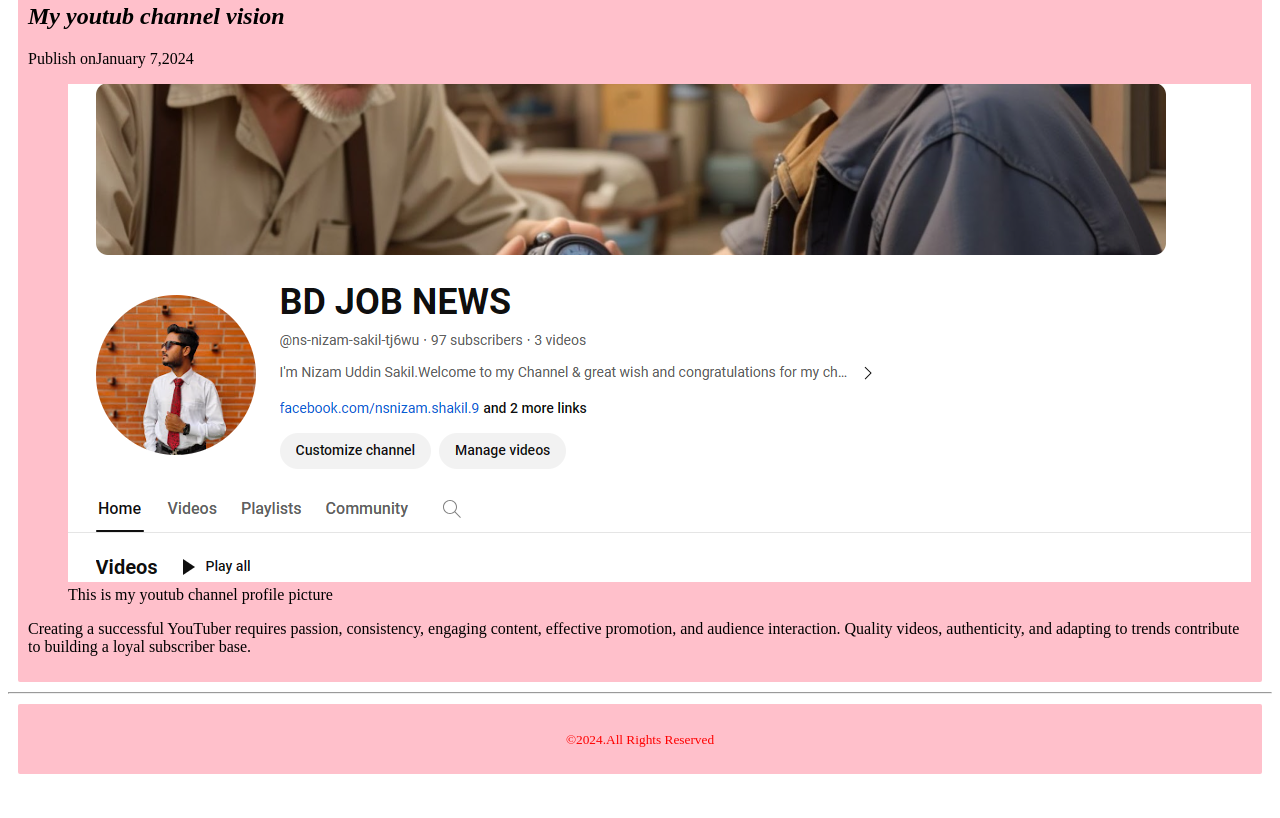
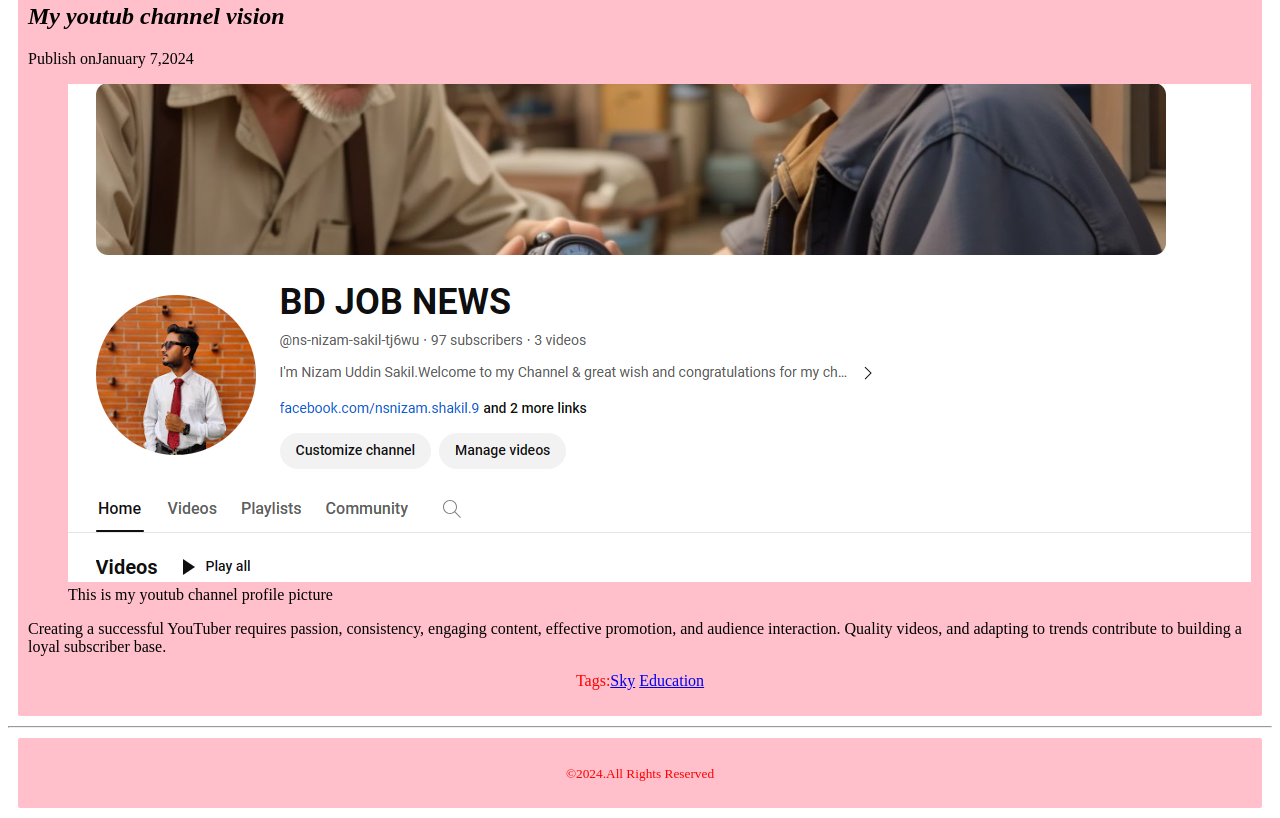
Before and after one commit to nizam-70/my-YouTube-channel, a plain HTML site: page index.html in a window 1280 px wide. Shown: the part 1269-2087 px from the top of the page. Before the commit the page ends 2053 px from the top, so only its background shows below. Drawn offline with Linux system fonts and the light colour scheme.

Commit message:
mid night

```diff
--- a/index.html
+++ b/index.html
@@ -69,11 +69,19 @@
                 </figure>
                 <section>
                     <p>
-
-Creating a successful YouTuber requires passion, consistency, engaging content, effective promotion, and audience interaction. Quality videos, authenticity,
-and adapting to trends contribute to building a loyal subscriber base.
+                Creating a successful YouTuber requires passion, consistency, engaging
+                content, effective promotion, and audience interaction. Quality videos,
+                and adapting to trends contribute to building a loyal subscriber base.
                     </p>
                 </section>
+                <footer>
+                    <p>
+                        Tags:<a href="Sky">Sky</a>
+                        <a href="Education">Education</a>
+                    </p>
+
+
+                </footer>
 
             </article>
 
@@ -86,6 +94,5 @@
 <p><small> &copy;2024.All Rights Reserved</small></p>
 </footer>
 </div>
-
 </body>
 </html>
```
Also changed, not shown: Screenshot 2024-01-07 035620.png (added).
